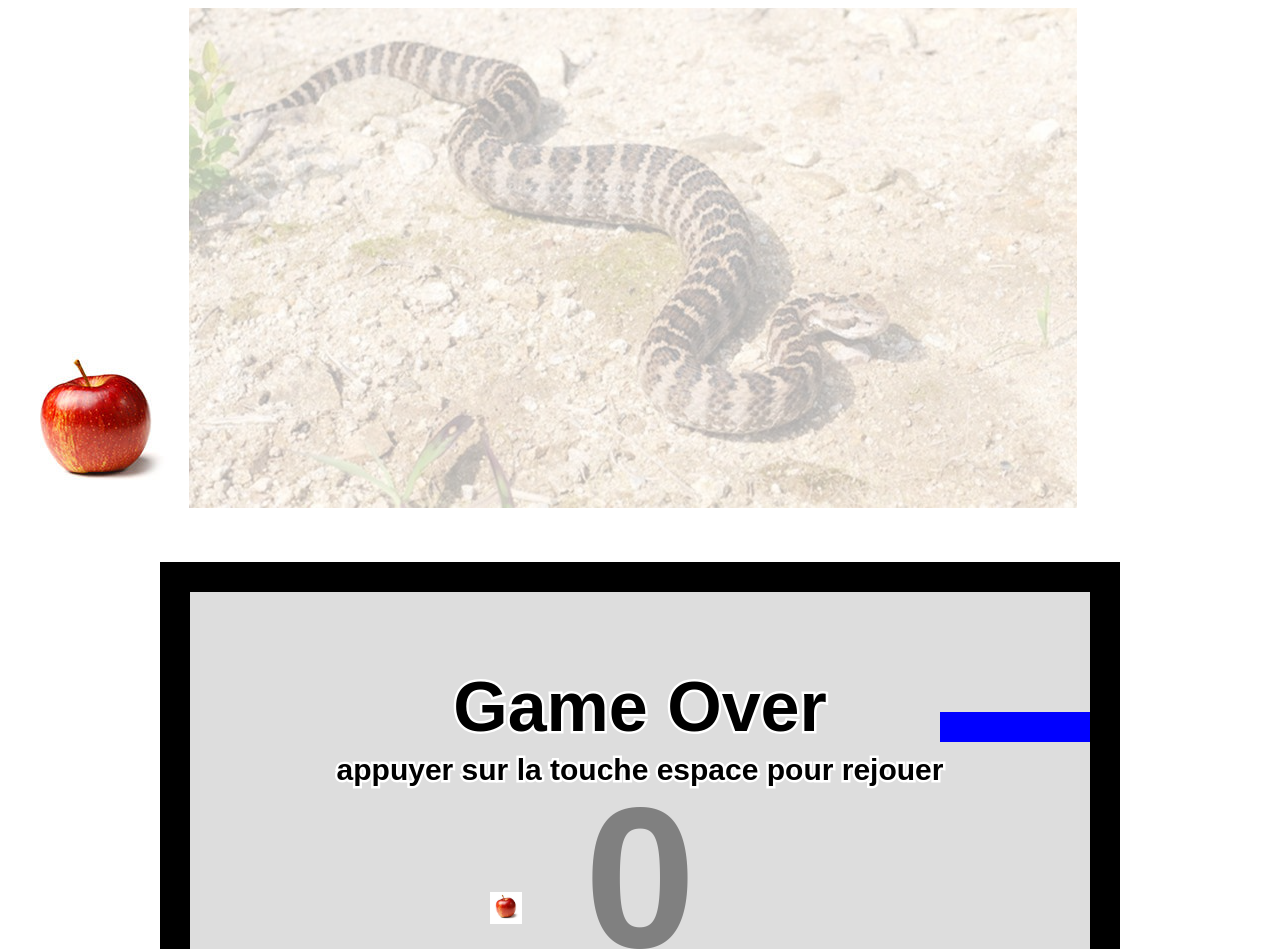
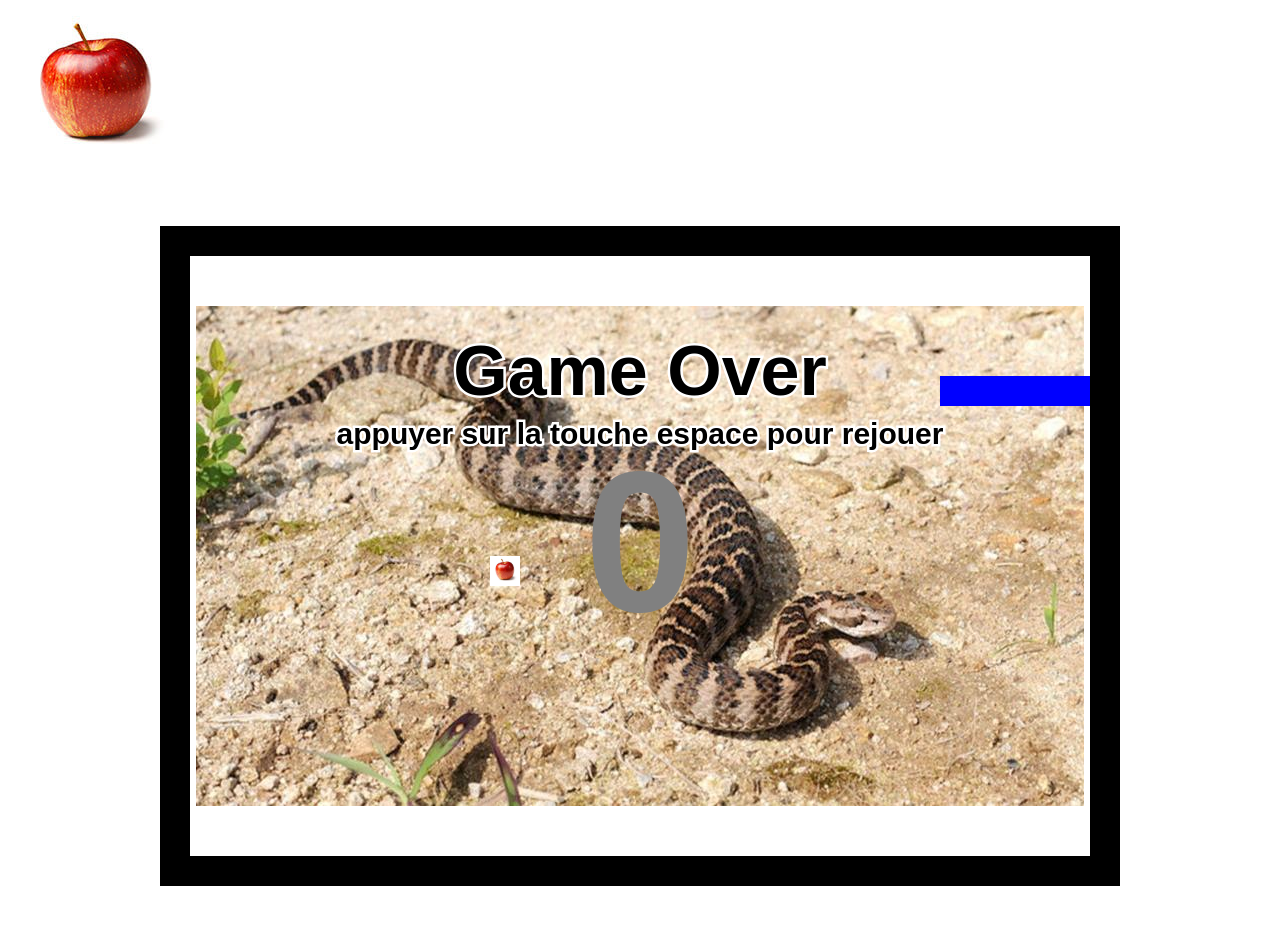
Before and after one commit to ntoine08/jeu-du-serpent, a plain HTML site: page index.html in a window 1280 px wide. Shown: the top 949 px of the page. Drawn offline with Linux system fonts and the light colour scheme.

Commit message:
background pas parfait problème pomme

```diff
--- a/index.html
+++ b/index.html
@@ -7,7 +7,7 @@
         </head>
         <body>
             <img id="pomme" src="pomme.jpg"> <!--pour ajouter la pomme-->
-            <img id="serpent" src="serpent.jpg" style="opacity:0.3"> <!--ajouter le serpent en background-->
+
 
         </body>
     </html>
--- a/script.js
+++ b/script.js
@@ -24,7 +24,7 @@ window.onload = function()
         canvas.style.border = "30px solid black";
         canvas.style.margin = "50px auto";
         canvas.style.display = "block";
-        canvas.style.backgroundColor = "#ddd";
+        canvas.style.background = "url(serpent.jpg) no-repeat center center";
         //ctx.drawImage(serpents);
         document.body.appendChild(canvas);
         ctx = canvas.getContext('2d');
@@ -240,7 +240,8 @@ window.onload = function()
             var radius = blockSize/2;
             var x = this.position[0]*blockSize ;
             var y = this.position[1]*blockSize ;
-            ctx.drawImage(pomme, x ,y , 32, 32); // pour l'image
+            ctx.drawImage(pomme, x ,y , 30, 30); // pour l'image
+
             ctx.fill();
             ctx.restore();
         };
```
